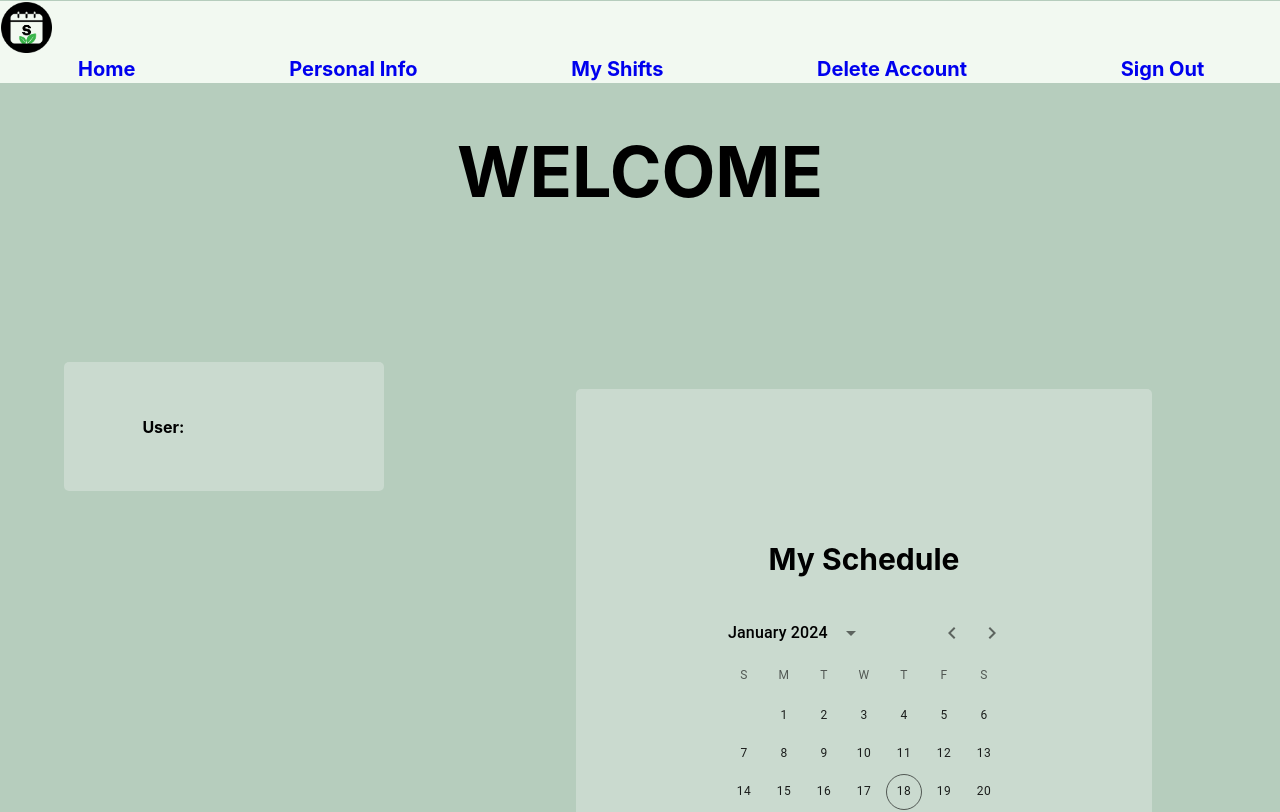
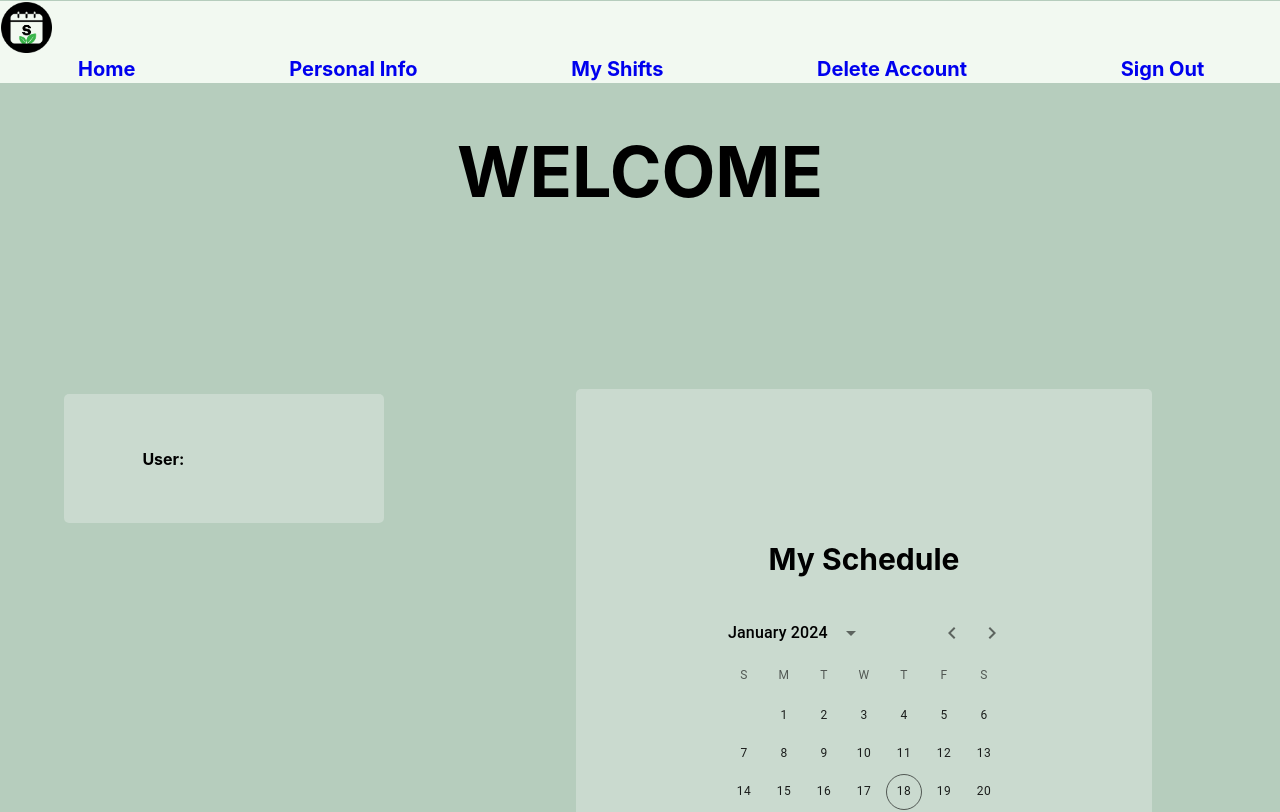
Before and after one commit to mehlia/capstone-project-group-3, a React (Create React App) app in the folder client/schedulism_app/: page /user-home in a window 1280 px wide. Shown: the top 812 px of the page. Built offline with nearby package versions, Linux system fonts and the light colour scheme.

Commit message:
css pretty much done

```diff
--- a/client/schedulism_app/src/index.css
+++ b/client/schedulism_app/src/index.css
@@ -179,7 +179,7 @@ body{
 .user-details {
     align-items: center;
     background-color: rgba(248, 248, 248, 0.3);
-    margin: -60vw 5vw 0 5vw; /* changes the height of the user detail card in user home*/
+    margin: -55vw 5vw 0 5vw; /* changes the height of the user detail card in user home*/
     padding: 3vw;
 
 }
```
